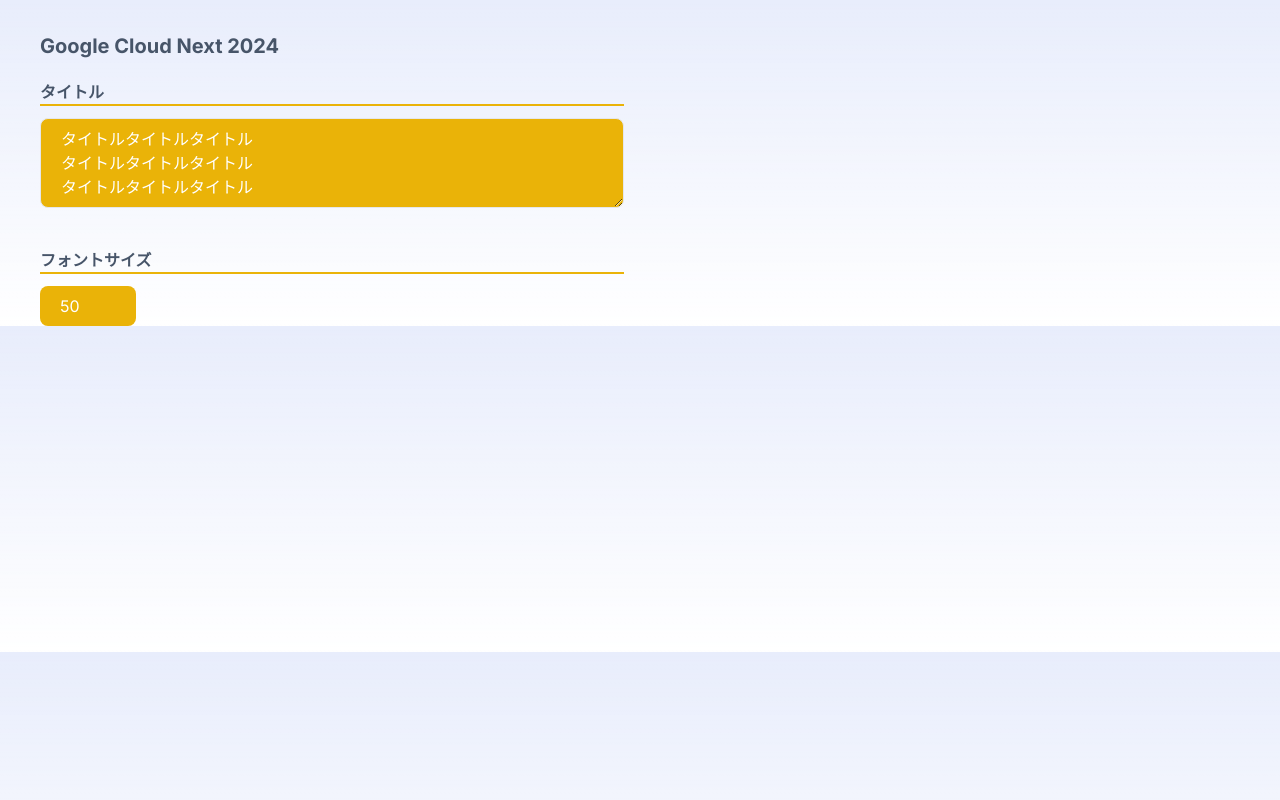
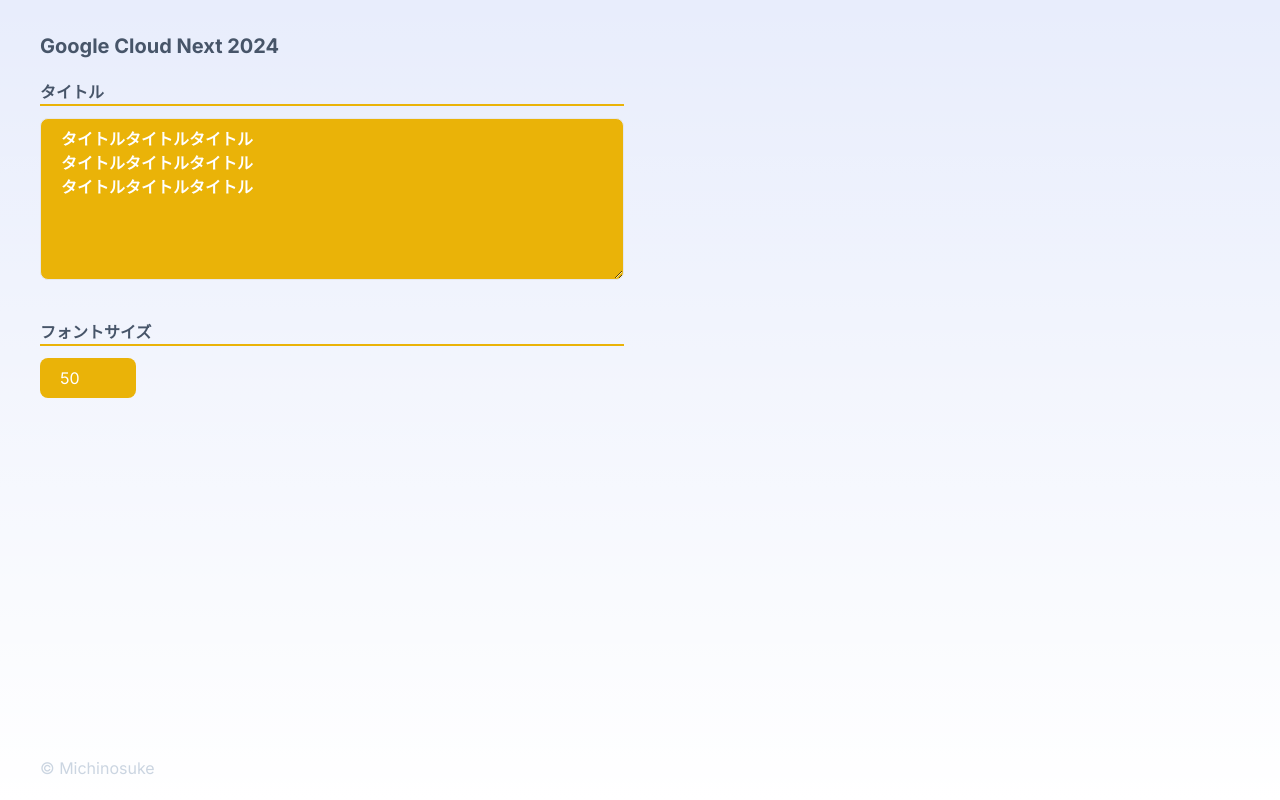
Before and after one commit to michinosuke/mokumoku-og, a Next.js app: page /gc-next-24 in a window 1280 px wide. Built offline with nearby package versions, Linux system fonts and the light colour scheme; no server answers.

Commit message:
debounce した

```diff
--- a/app/gc-next-24/components/og.tsx
+++ b/app/gc-next-24/components/og.tsx
@@ -33,8 +33,8 @@
         style={{
           width: 660,
           marginLeft: 50,
+          paddingTop: 40,
           fontSize,
-          top: 30,
           fontWeight: "bold",
           whiteSpace: "pre-wrap",
           color: "black",
--- a/app/gc-next-24/page.tsx
+++ b/app/gc-next-24/page.tsx
@@ -32,16 +32,20 @@
       });
   };
 
-  useEffect(() => reloadImage(), []);
+  useEffect(() => {
+    const timeoutId = setTimeout(() => {
+      setIsLoading(true);
+      reloadImage();
+    }, 1000);
 
-  useEffect(() => {
-    setIsLoading(true);
-    reloadImage();
+    return () => {
+      clearTimeout(timeoutId);
+    };
   }, [title, fontSize]);
 
   return (
-    <main className="px-10 max-h-screen">
-      <h1 className="text-xl font-bold text-slate-600 mt-8">
+    <main className="px-10 min-h-screen relative">
+      <h1 className="text-xl font-bold text-slate-600 pt-8">
         Google Cloud Next 2024
       </h1>
       <div className="flex flex-col sm:flex-row gap-8 mt-5">
@@ -52,8 +56,8 @@
           <textarea
             value={title}
             onChange={(e) => setTitle(e.target.value)}
-            className=" bg-yellow-500 text-white w-full rounded-lg border px-5 py-2 mt-3"
-            rows={3}
+            className=" bg-yellow-500 text-white w-full rounded-lg border px-5 py-2 mt-3 font-bold"
+            rows={6}
           />
           <span className="whitespace-nowrap font-bold border-b-2 border-yellow-500 text-slate-600 mt-10">
             フォントサイズ
@@ -86,6 +90,10 @@
           )}
         </div>
       </div>
+      <div className="h-16" />
+      <footer className="absolute bottom-5 text-slate-300">
+        ©︎ Michinosuke
+      </footer>
     </main>
   );
 }
--- a/app/globals.css
+++ b/app/globals.css
@@ -10,6 +10,7 @@
 
 body {
   color: rgb(var(--foreground-rgb));
+  @apply min-h-screen top-0;
   background: linear-gradient(
       to bottom,
       transparent,
```
